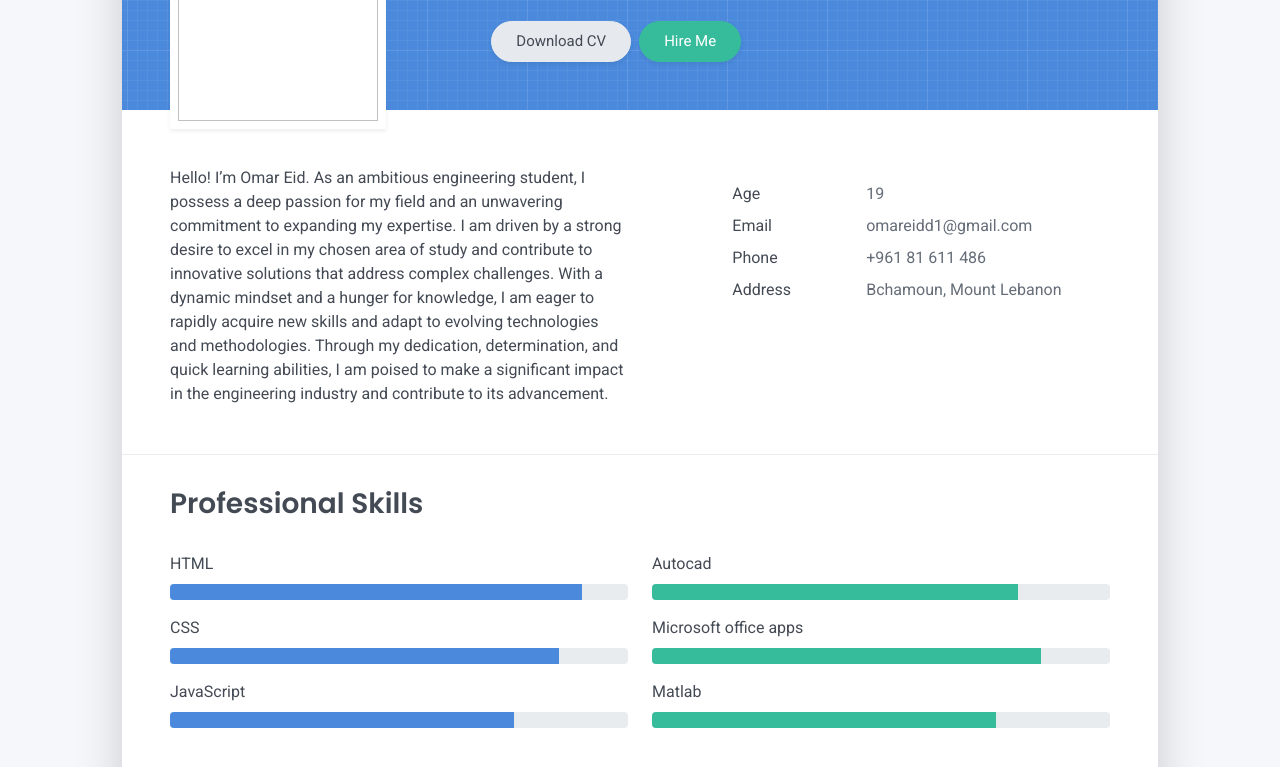
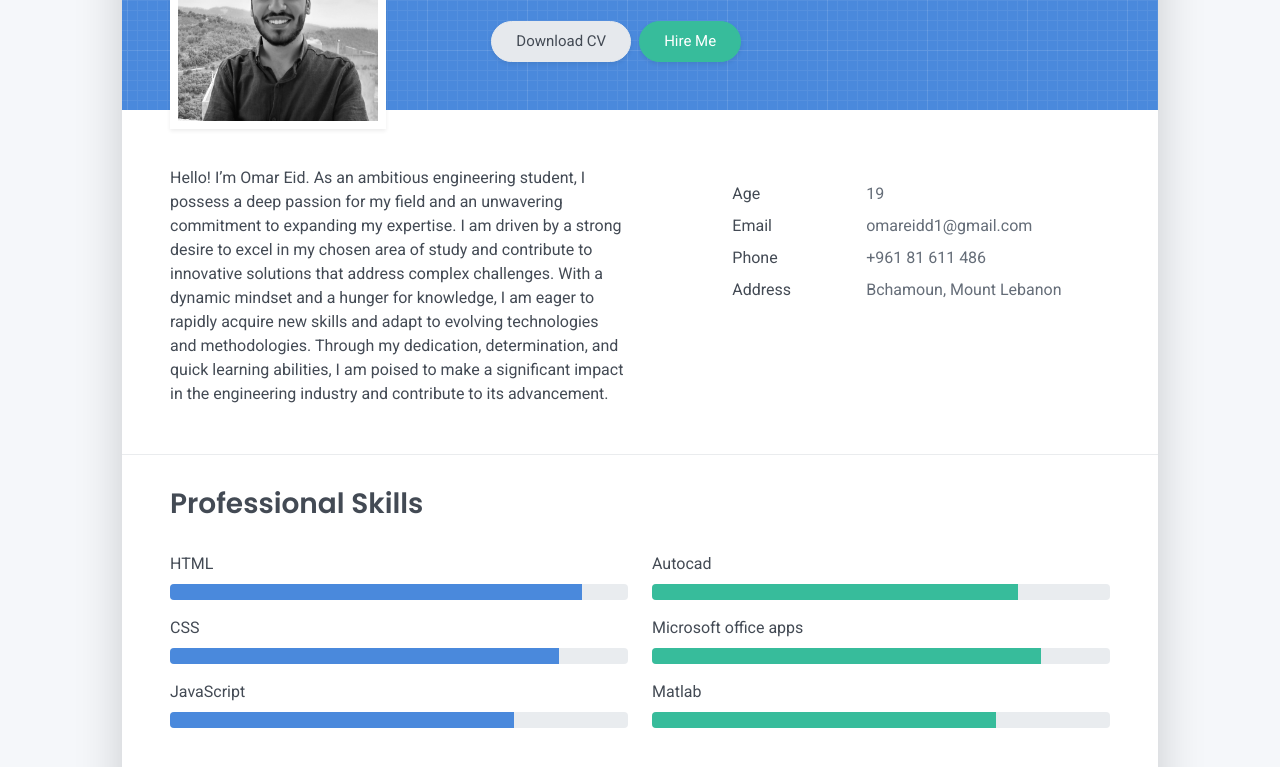
Before and after one commit to omar-eidd/CV, a plain HTML site: page index.html in a window 1280 px wide. Shown: the part 259-1026 px from the top of the page. Drawn offline with Linux system fonts and the light colour scheme; files whose address does not match are found by name.

Commit message:
Update index.html

```diff
--- a/index.html
+++ b/index.html
@@ -52,7 +52,7 @@
   <div class="cover-bg p-3 p-lg-4 text-white">
     <div class="row">
       <div class="col-lg-4 col-md-5">
-        <div class="avatar hover-effect bg-white shadow-sm p-1"><img src="images/avatar.jpg" width="200" height="200"/></div>
+        <div class="avatar hover-effect bg-white shadow-sm p-1"><img src="avatar.jpg" width="200" height="200"/></div>
       </div>
       <div class="col-lg-8 col-md-7 text-center text-md-start">
         <h2 class="h1 mt-2" data-aos="fade-left" data-aos-delay="0">Omar Eid</h2>
```
